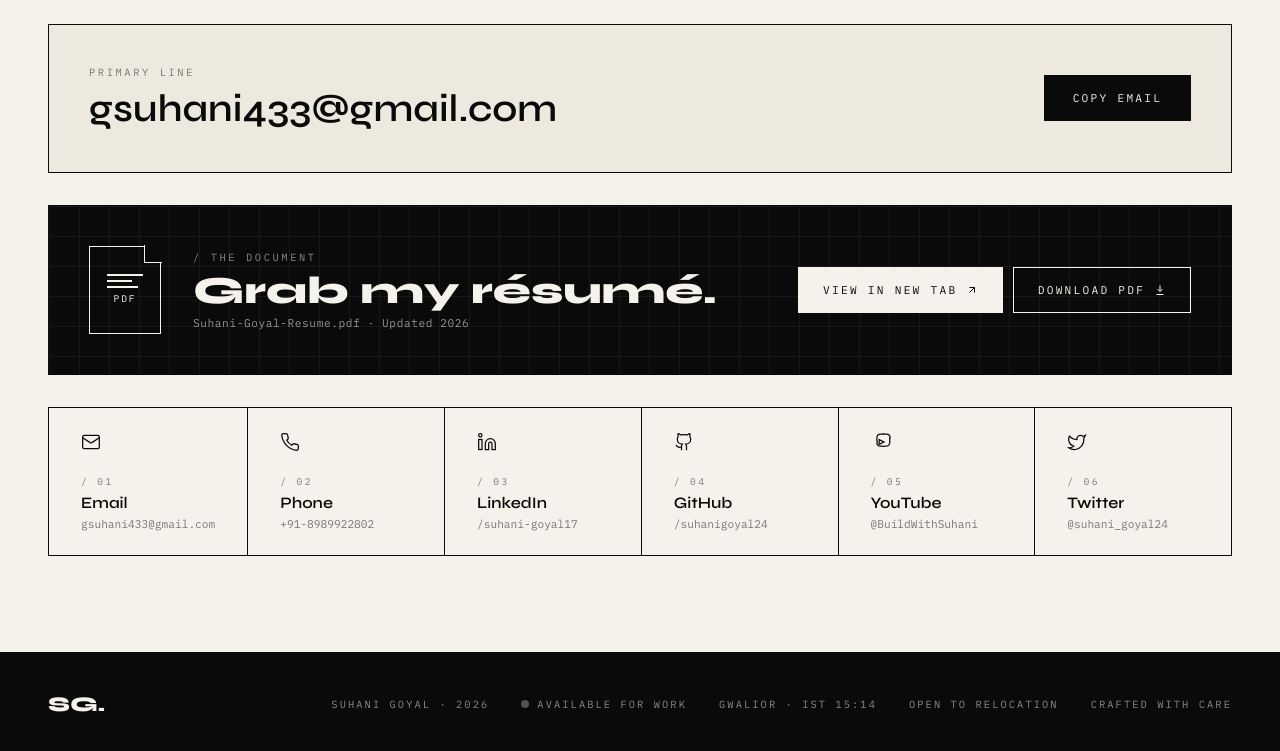
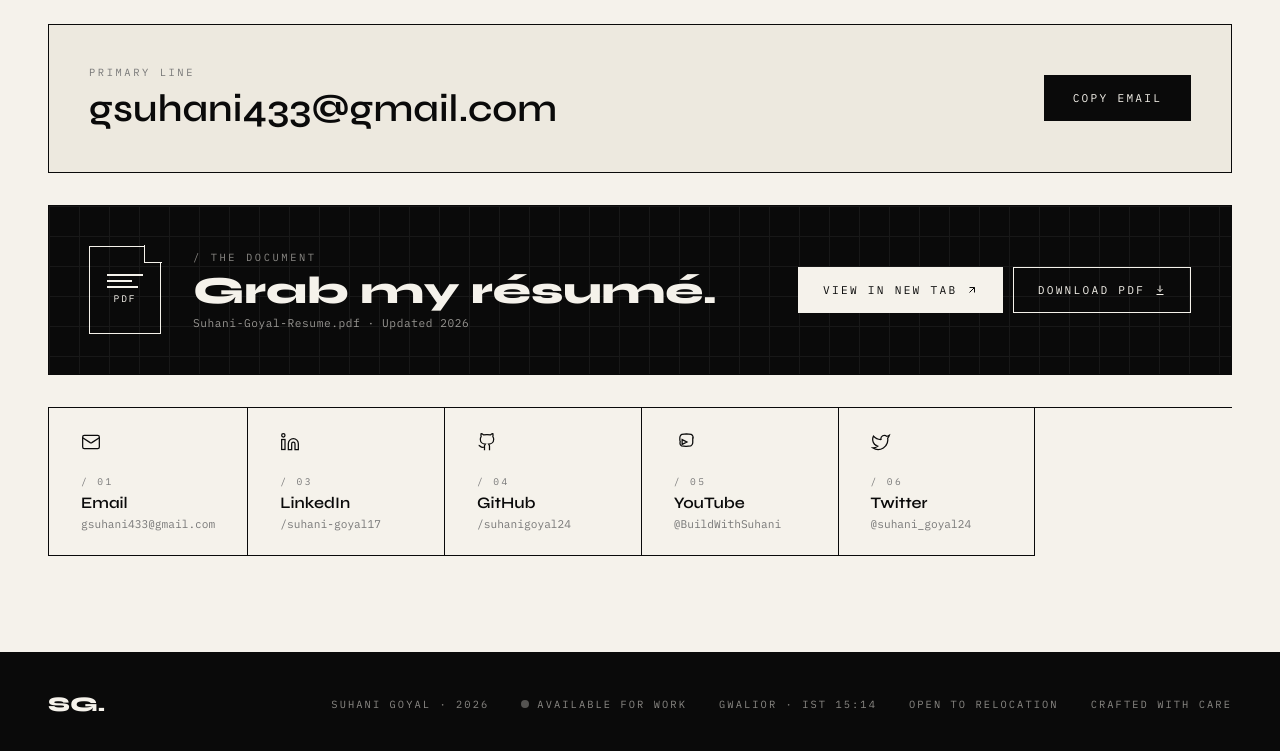
Before and after one commit to suhanigoyal24/My-Portfolio, a plain HTML site: page index.html in a window 1280 px wide. Shown: the part 5144-5895 px from the top of the page. Drawn offline with Linux system fonts and the light colour scheme.

Commit message:
Update index.html

```diff
--- a/index.html
+++ b/index.html
@@ -795,12 +795,6 @@
         <div class="social-name">Email</div>
         <div class="social-value">gsuhani433@gmail.com</div>
       </a>
-      <a href="tel:+91-8989922802" class="social-item">
-        <span class="social-icon"><svg width="20" height="20" fill="none" stroke="currentColor" stroke-width="1.5" viewBox="0 0 24 24"><path d="M22 16.92v3a2 2 0 0 1-2.18 2 19.79 19.79 0 0 1-8.63-3.07 19.5 19.5 0 0 1-6-6 19.79 19.79 0 0 1-3.07-8.67A2 2 0 0 1 4.11 2h3a2 2 0 0 1 2 1.72 12.84 12.84 0 0 0 .7 2.81 2 2 0 0 1-.45 2.11L8.09 9.91a16 16 0 0 0 6 6l1.27-1.27a2 2 0 0 1 2.11-.45 12.84 12.84 0 0 0 2.81.7A2 2 0 0 1 22 16.92z"/></svg></span>
-        <div class="social-num">/ 02</div>
-        <div class="social-name">Phone</div>
-        <div class="social-value">+91-8989922802</div>
-      </a>
       <a href="https://linkedin.com/in/suhani-goyal17" target="_blank" rel="noopener" class="social-item">
         <span class="social-icon"><svg width="20" height="20" fill="none" stroke="currentColor" stroke-width="1.5" viewBox="0 0 24 24"><path d="M16 8a6 6 0 0 1 6 6v7h-4v-7a2 2 0 0 0-2-2 2 2 0 0 0-2 2v7h-4v-7a6 6 0 0 1 6-6z"/><rect width="4" height="12" x="2" y="9"/><circle cx="4" cy="4" r="2"/></svg></span>
         <div class="social-num">/ 03</div>
```
